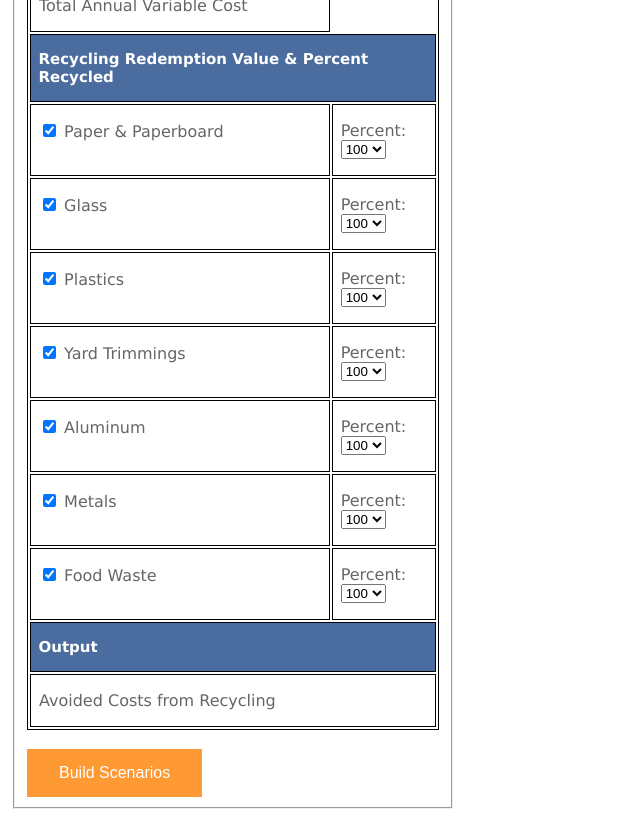
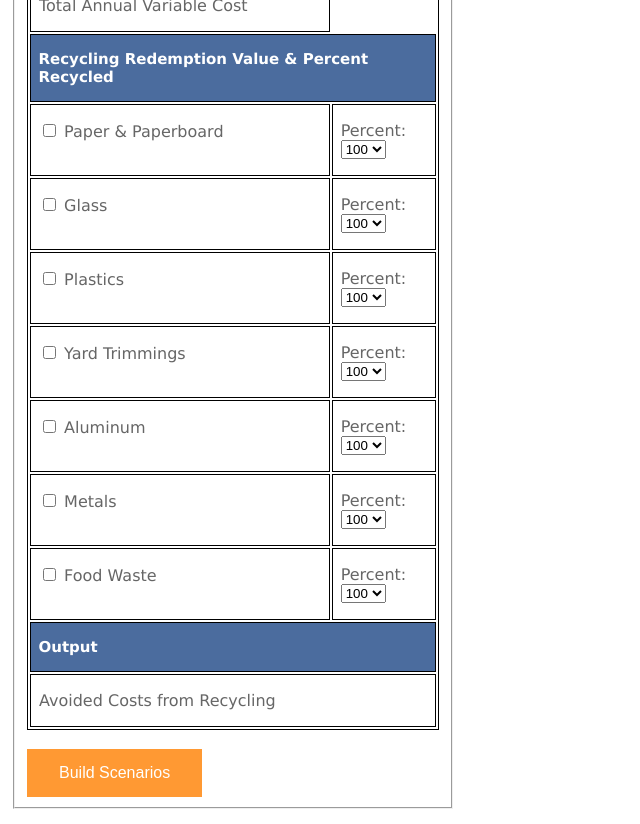
Before and after one commit to johnolooney/sanitation, a plain HTML site: page index.html in a window 1280 px wide. Shown: the part 2100-2924 px from the top of the page, without its empty margins (0-640 px from the left). Drawn offline with nearby package versions, Linux system fonts and the light colour scheme.

Commit message:
Update index.html

```diff
--- a/index.html
+++ b/index.html
@@ -2804,37 +2804,37 @@ if(document.getElementById("alum").checked == true){
 
 <tr><th colspan=2>Recycling Redemption Value & Percent Recycled</th><tr>
 <td valign=top>
-<input type=checkbox    id="paper" value="y" checked > Paper & Paperboard  </td><td>Percent: <select id="paperper"><option>10<option>20<option>30<option>40<option>50<option>60<option>70<option>80<option>90<option selected>100</select>
+<input type=checkbox    id="paper" value="y"  > Paper & Paperboard  </td><td>Percent: <select id="paperper"><option>10<option>20<option>30<option>40<option>50<option>60<option>70<option>80<option>90<option selected>100</select>
 </td></tr>
 <tr>
 <td valign=top>
-<input type=checkbox    id="glass" value="y" checked  > Glass </td><td>Percent: <select id="glassper"><option>10<option>20<option>30<option>40<option>50<option>60<option>70<option>80<option>90<option selected>100</select>
+<input type=checkbox    id="glass" value="y"   > Glass </td><td>Percent: <select id="glassper"><option>10<option>20<option>30<option>40<option>50<option>60<option>70<option>80<option>90<option selected>100</select>
 </td>
 </tr>
 <tr>
 <td valign=top>
-<input type=checkbox    id="plastics" value="y" checked > Plastics </td><td>Percent: <select id="plasticsper"><option>10<option>20<option>30<option>40<option>50<option>60<option>70<option>80<option>90<option selected>100</select>
+<input type=checkbox    id="plastics" value="y"  > Plastics </td><td>Percent: <select id="plasticsper"><option>10<option>20<option>30<option>40<option>50<option>60<option>70<option>80<option>90<option selected>100</select>
 </td>
 
 </tr>
 <tr>
 <td valign=top>
-<input type=checkbox    id="yard" value="y" checked >  Yard Trimmings  </td><td>Percent: <select id="yardper"><option>10<option>20<option>30<option>40<option>50<option>60<option>70<option>80<option>90<option selected>100</select>
+<input type=checkbox    id="yard" value="y"  >  Yard Trimmings  </td><td>Percent: <select id="yardper"><option>10<option>20<option>30<option>40<option>50<option>60<option>70<option>80<option>90<option selected>100</select>
 </td>
 </tr>
 <tr>
 <td valign=top>
-<input type=checkbox    id="alum" value="y" checked  > Aluminum </td><td>Percent: <select id="alumper"><option>10<option>20<option>30<option>40<option>50<option>60<option>70<option>80<option>90<option selected>100</select>
+<input type=checkbox    id="alum" value="y"   > Aluminum </td><td>Percent: <select id="alumper"><option>10<option>20<option>30<option>40<option>50<option>60<option>70<option>80<option>90<option selected>100</select>
 </td>
 </tr>
 <tr>
 <td valign=top>
-<input type=checkbox    id="metals" value="y" checked > Metals </td><td>Percent: <select id="metalsper"><option>10<option>20<option>30<option>40<option>50<option>60<option>70<option>80<option>90<option selected>100</select>
+<input type=checkbox    id="metals" value="y"  > Metals </td><td>Percent: <select id="metalsper"><option>10<option>20<option>30<option>40<option>50<option>60<option>70<option>80<option>90<option selected>100</select>
 </td>
 </tr>
 <tr>
 <td valign=top>
-<input type=checkbox    id="food" value="y" checked > Food Waste  </td><td>Percent: <select id="foodper"><option>10<option>20<option>30<option>40<option>50<option>60<option>70<option>80<option>90<option selected>100 </select>
+<input type=checkbox    id="food" value="y"  > Food Waste  </td><td>Percent: <select id="foodper"><option>10<option>20<option>30<option>40<option>50<option>60<option>70<option>80<option>90<option selected>100 </select>
 </td>
 </tr>
 
```
